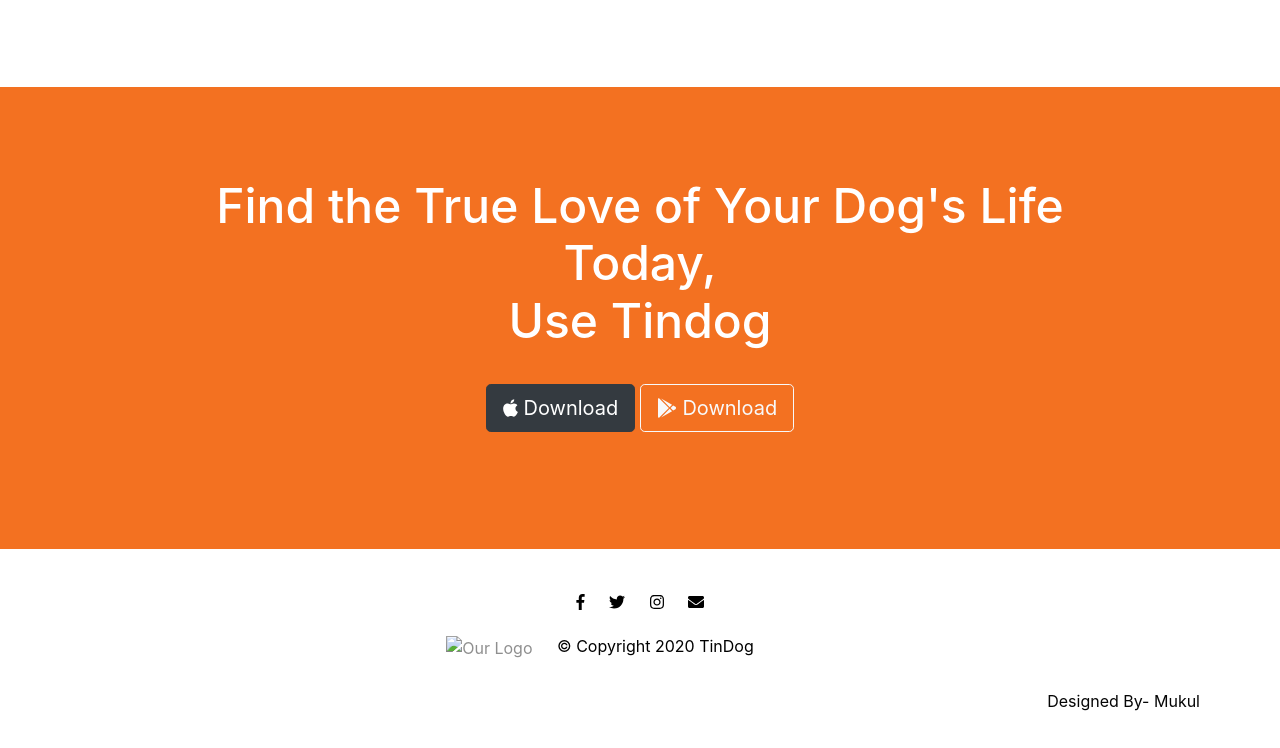
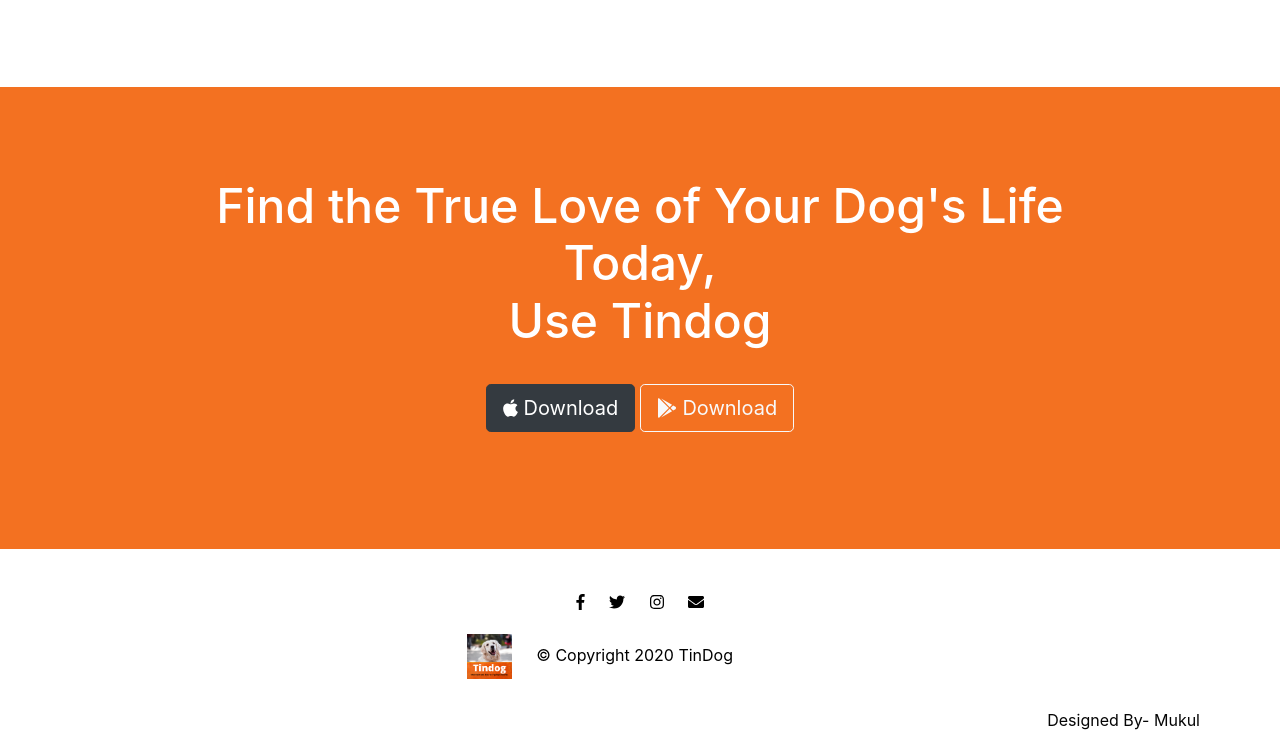
Before and after one commit to Mukul1121/Tindog-Website, a plain HTML site: page index.html in a window 1280 px wide. Shown: the part 2254-3002 px from the top of the page. Drawn offline with nearby package versions, Linux system fonts and the light colour scheme; a web font is replaced by a local one.

Commit message:
Update index.html

```diff
--- a/index.html
+++ b/index.html
@@ -426,8 +426,8 @@
     <i class="social-icon fas fa-envelope"></i>
 
     <p id="cr">
-      <img class="d" src="Tindog.png" alt="Our Logo">
-      <a class="fl" href="Tindog.png">© Copyright 2020 TinDog</a>
+      <img class="d" src="images/Tindog.png" alt="Our Logo">
+      <a class="fl" href="images/Tindog.png">© Copyright 2020 TinDog</a>
  </p>
 
 
```
